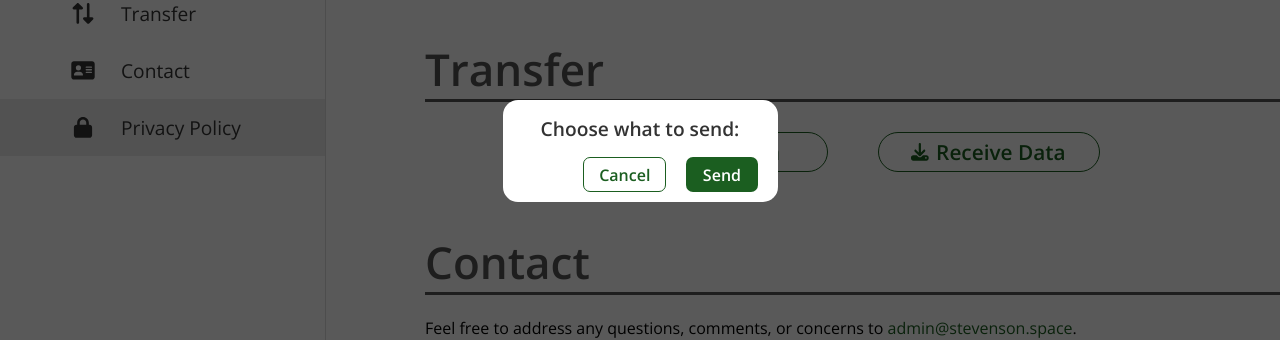
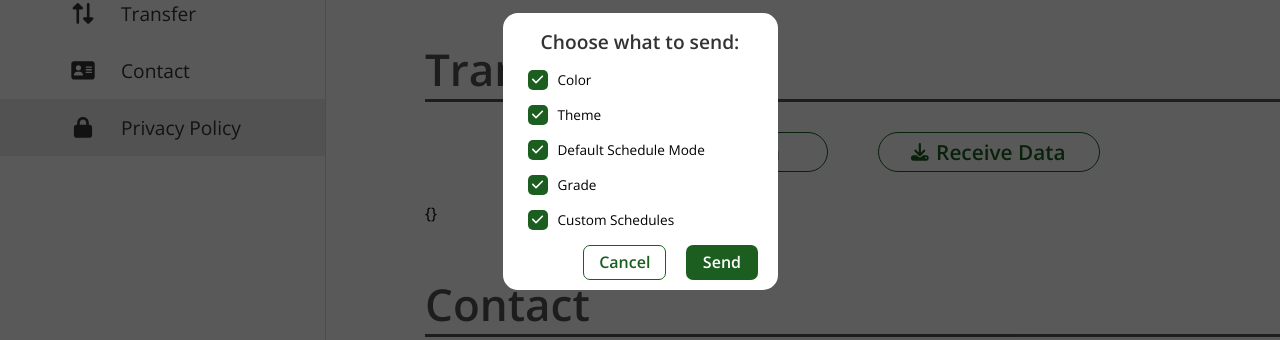
Before and after one commit to stevenson-space/shs, a Vue app: page /settings in a window 1280 px wide. Both pictures are taken after a click on the element "Send Data". Shown: the part 941-1281 px from the top of the page. Built offline with nearby package versions, Linux system fonts and the light colour scheme.

Commit message:
fix v-modals and fix audio assets

```diff
--- a/src/components/Checkbox.vue
+++ b/src/components/Checkbox.vue
@@ -1,6 +1,6 @@
 <template>
-  <div class="checkbox-container" @click="$emit('input', !value)">
-    <div class="checkbox" :class="{ checked: value }">
+  <div class="checkbox-container" @click="$emit('update:modelValue', !modelValue)">
+    <div class="checkbox" :class="{ checked: modelValue }">
       <font-awesome-icon class="check" :icon="faCheck" />
     </div>
 
@@ -15,7 +15,7 @@ import { faCheck } from '@fortawesome/free-solid-svg-icons';
 
 export default {
   props: {
-    value: { type: Boolean, required: true },
+    modelValue: { type: Boolean, required: true },
     labelSize: { type: String, default: '.85em' },
   },
   data() {
--- a/src/views/GpaCalculator/GpaCalculator.vue
+++ b/src/views/GpaCalculator/GpaCalculator.vue
@@ -77,7 +77,7 @@
               <div class="final-gpa">{{course.weightedGPA.toFixed(2)}}</div>
             </div>
           </div>
-          <checkbox :value="course.weight == 1.5" v-on:input="toggleExtraWeight(course, $event)">1.5 Weight Science Class</checkbox>
+          <checkbox :modelValue="course.weight == 1.5" v-on:update:modelValue="toggleExtraWeight(course, $event)">1.5 Weight Science Class</checkbox>
         <br>
       </card>
     </card-container>
--- a/src/views/Settings/Add Schedule/ScheduleColumn.vue
+++ b/src/views/Settings/Add Schedule/ScheduleColumn.vue
@@ -4,7 +4,7 @@
 
     <rounded-button class="add-period-button" :icon="icons.faPlus" text="Add Period" @click="$emit('add-period')" />
 
-    <checkbox :value="isEnabled" @input="$emit($event ? 'enable' : 'disable')">
+    <checkbox :modelValue="isEnabled" @update:modelValue="$emit($event ? 'enable' : 'disable')">
       <span class="enable-checkbox-text">This schedule applies on days of type "{{ name }}"</span>
     </checkbox>
 
--- a/src/views/Settings/Transfer.vue
+++ b/src/views/Settings/Transfer.vue
@@ -34,17 +34,18 @@
       </div>
     </confirm-popup>
 
+        <p>{{shouldSaveSetting}}</p>
     <confirm-popup :show="popupToShow == popups.save" ok-text="Save" @cancel="cancel" @ok="save">
       <div class="save-popup">
         <div class="title">Choose what to save:</div>
-
-        <!-- <checkbox // FIX
+      <!-- fix -->
+        <checkbox
           v-for="(_, setting) in shouldSaveSetting"
           :key="setting"
           v-model="shouldSaveSetting[setting]"
         >
           {{ settingToName(setting) }}
-        </checkbox> -->
+        </checkbox>
 
         <div class="warning">Warning: Any existing data will be lost</div>
       </div>
@@ -65,7 +66,7 @@
 
 <script>
 import { faUpload, faDownload, faSpinner } from '@fortawesome/free-solid-svg-icons';
-import Vue from 'vue';
+// import Vue from 'vue';
 
 import RoundedButton from '@/components/RoundedButton.vue';
 import Popup from '@/components/Popup.vue';
@@ -121,6 +122,7 @@ export default {
   created() {
     // Initialize each property of shouldSendSetting to true (meaning that all send checkboxes will be checked initially)
     tranferableSettings.forEach((str) => { // FIX
+      this.shouldSendSetting[str] = true;
       // Vue.set(this.shouldSendSetting, str, true); // need use Vue.set since we're adding dynamic properties to a tracked object
     });
   },
--- a/src/views/Tools/TimerCard.vue
+++ b/src/views/Tools/TimerCard.vue
@@ -86,9 +86,6 @@ import Checkbox from '@/components/Checkbox.vue';
 import ConfirmPopup from '@/components/ConfirmPopup.vue';
 import WhatIsThis from '@/components/WhatIsThis.vue';
 
-import { blankAudioFile } from '@/assets/blank.mp3';
-import { timerAudioFile } from '@/assets/timer.mp3';
-// FIX
 export default {
   components: {
     Card,
@@ -148,10 +145,10 @@ export default {
     shouldMakeSound() {
       if (this.shouldMakeSound && !this.audio) {
         // initially playing some blank audio while tab is in focus allows audio to be played later even when tab is in background
-        const blankAudio = new Audio(blankAudioFile);
+        const blankAudio = new Audio('blank.mp3');
         blankAudio.play();
 
-        this.audio = new Audio(timerAudioFile);
+        this.audio = new Audio('timer.mp3');
       }
     },
   },
```
Also changed, not shown: public/forms.html (renamed from src/assets/forms.html), 2 other files (tests, documents, lock files or other folders).
